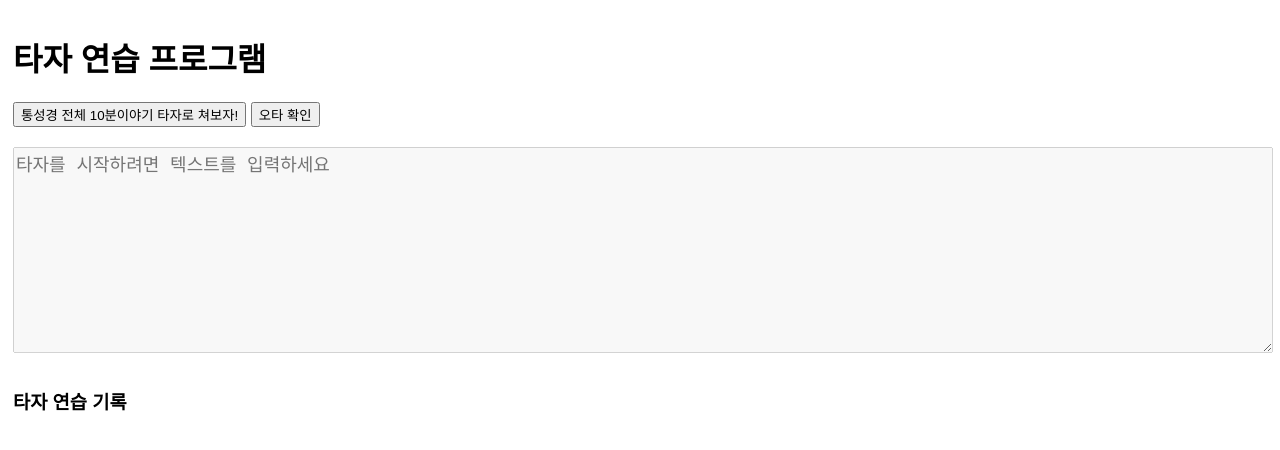
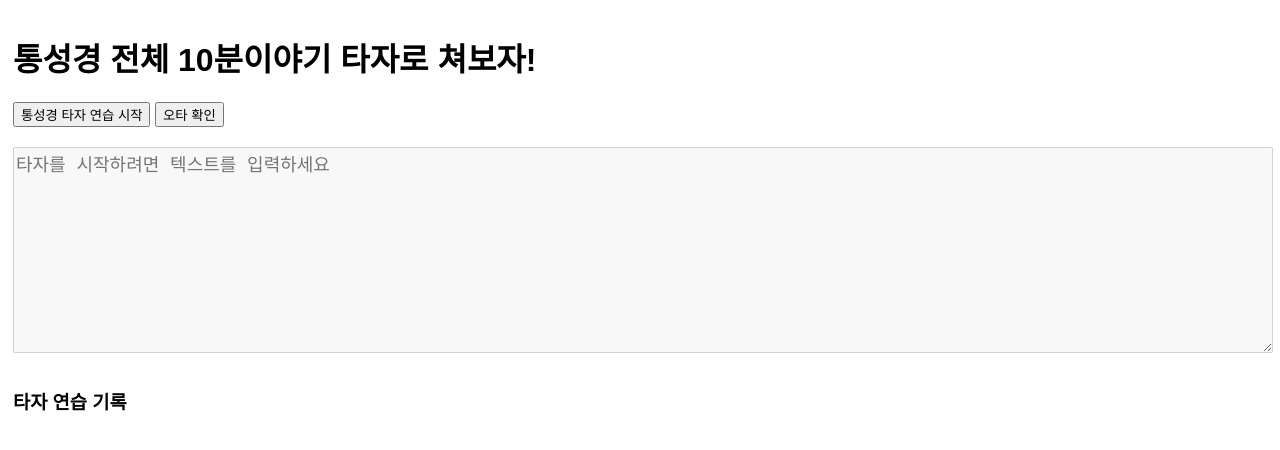
Before and after one commit to Jake-Shin/market.io, a plain HTML site: page index.html in a window 1280 px wide. Drawn offline with Linux system fonts and the light colour scheme.

Commit message:
Update index.html

```diff
--- a/index.html
+++ b/index.html
@@ -32,9 +32,9 @@
     </style>
 </head>
 <body>
-    <h1>타자 연습 프로그램</h1>
+    <h1>통성경 전체 10분이야기 타자로 쳐보자!</h1>
 
-    <button onclick="startTyping()">통성경 전체 10분이야기 타자로 쳐보자!</button>
+    <button onclick="startTyping()">통성경 타자 연습 시작</button>
     <button onclick="checkMistakes()">오타 확인</button> <!-- 오타 확인 버튼 -->
 
     <div id="text-container"></div>
```
